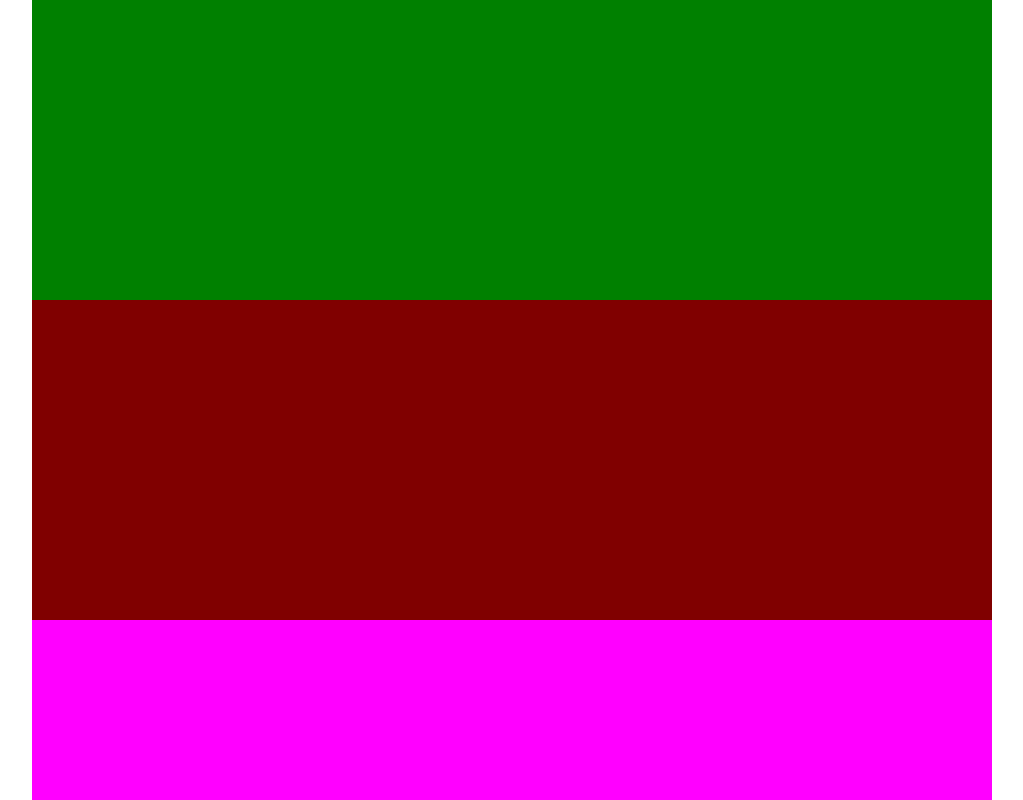
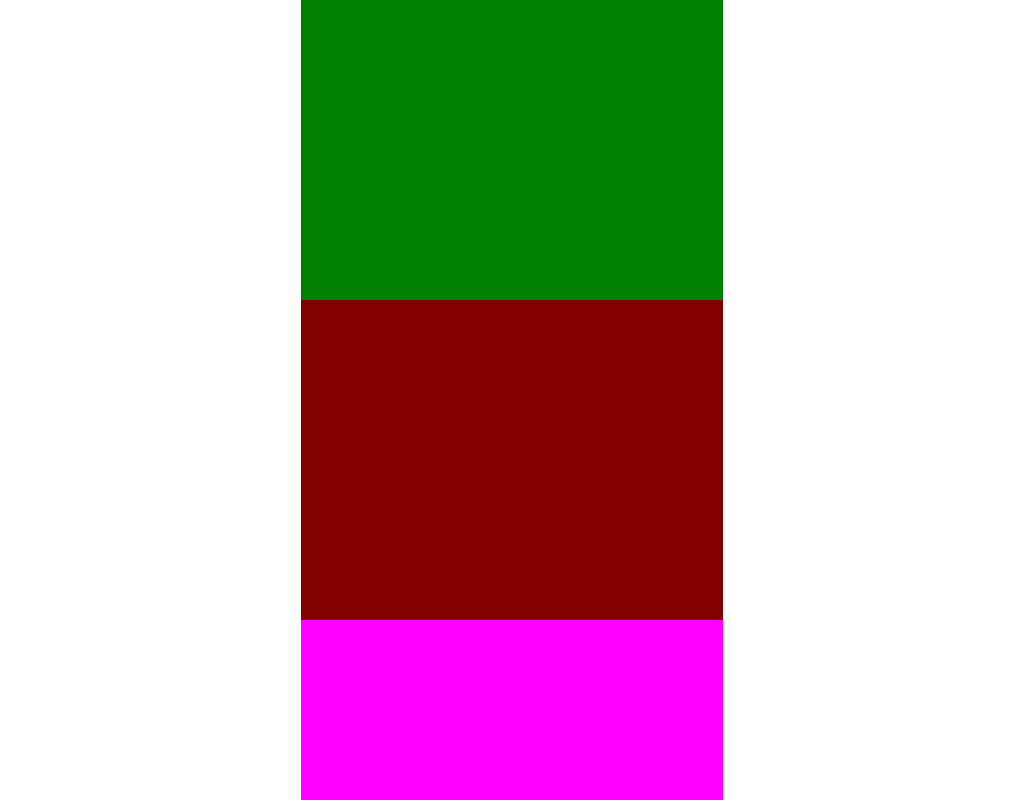
Before and after one commit to kun7/coding-responsive-website, a plain HTML site: page index.html in a window 1280 px wide. Shown: the top 800 px of the page, without its empty margins (128-1151 px from the left). Drawn offline with Linux system fonts and the light colour scheme.

Commit message:
changing layout for tablet and desktop

```diff
--- a/css/main.css
+++ b/css/main.css
@@ -59,6 +59,9 @@ footer {
 /* Change the background colors below */
 
 @media (min-width: 768px) {
+  #wrapper {
+    width: 50%;
+  }
   header {
     background-color: purple;
   }
@@ -84,6 +87,9 @@ footer {
 
 /*---------- Desktops ----------*/
 @media (min-width: 1200px) {
+  #wrapper {
+    width: 33%;
+  }
   header {
     background-color: green;
   }
```
